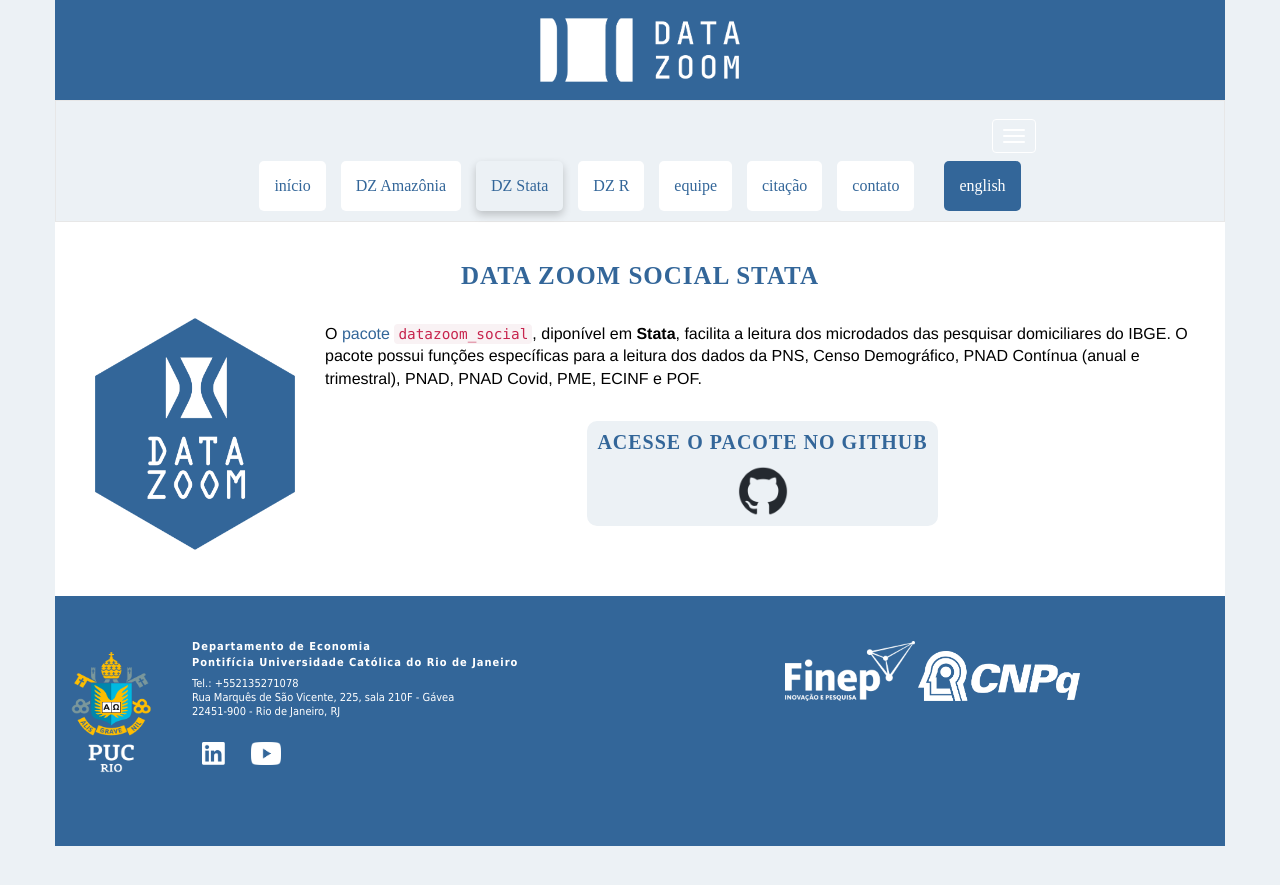
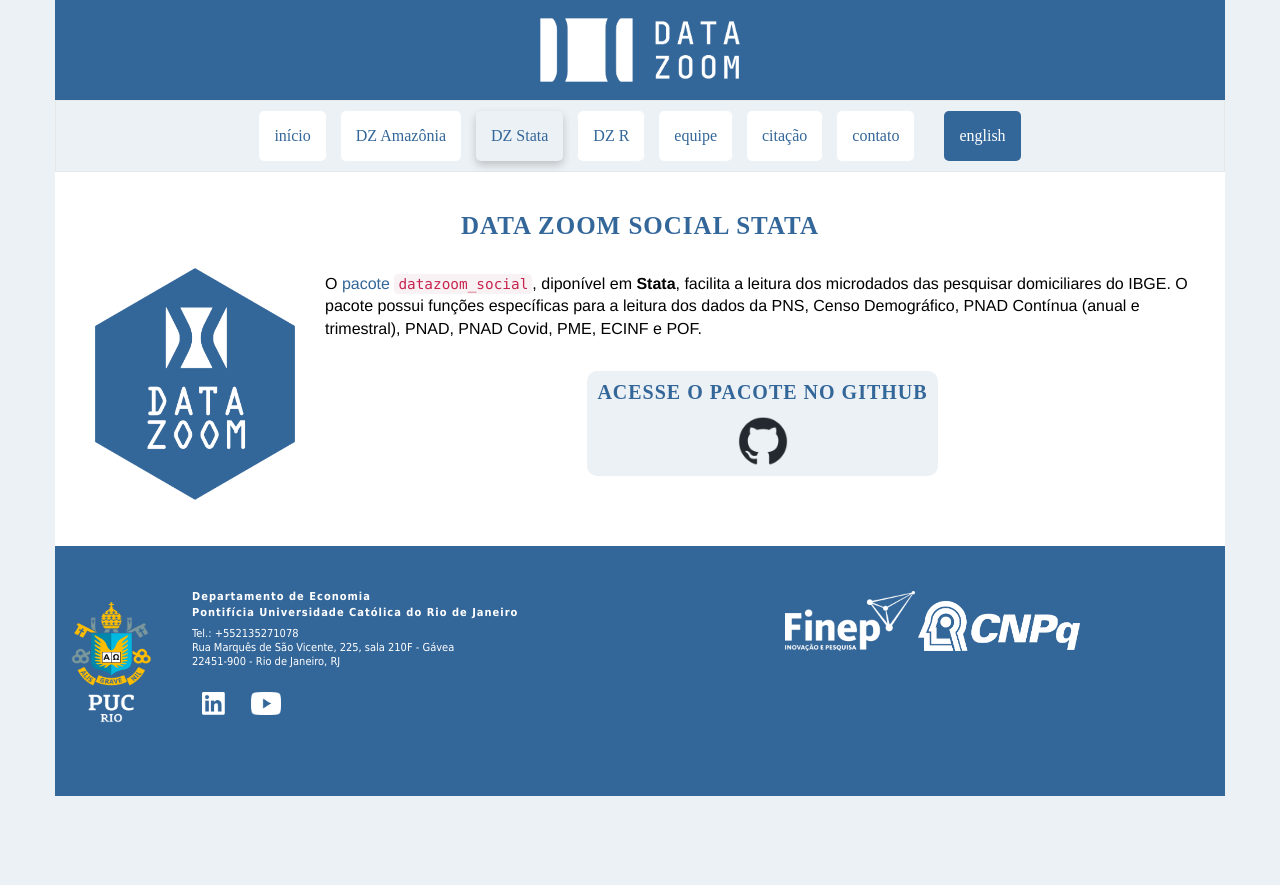
Before and after one commit to datazoompuc/datazoompuc.github.io, a Jekyll site: the page built from pt/dz_stata.md, in a window 1280 px wide. Shown: the top 885 px of the page. Built offline with Jekyll 4.4.1, drawn with Linux system fonts in a browser that asks for light colours; nearby versions of some CDN libraries; some web fonts are replaced.

Commit message:
Update header-pt.html

```diff
--- a/_includes/header-pt.html
+++ b/_includes/header-pt.html
@@ -19,44 +19,50 @@
       color: #ffffff !important;
     }
 
-
-    /* Padrão: NÃO-TOUCH -> menu sempre aberto */
-    .navbar-toggle { display: none !important; }
-    .navbar-collapse.collapse {
-      display: block !important;
-      height: auto !important;
-      padding-bottom: 0;
-      overflow: visible !important;
-    }
-
-    /* Quando detectamos touch (classe no <html>) */
-    .is-touch .navbar-toggle { display: block !important; }
-    .is-touch .navbar-collapse.collapse { display: none; }
-    .is-touch .navbar-collapse.collapse.in { display: block !important; }
-
-    /* Fallback por media query (caso JS esteja off ou o UA reporte touch) */
-    @media (hover: none), (pointer: coarse) {
-      .navbar-toggle { display: block !important; }
-      .navbar-collapse.collapse { display: none; }
-      .navbar-collapse.collapse.in { display: block !important; }
-    }
+    /* Regras simples guiadas por classe no <html> (definida via JS) */
+    html.no-touch .navbar-toggle { display: none !important; }
+    html.no-touch .navbar-collapse { display: block !important; height: auto !important; }
   </style>
 
-  <!-- Detecta touch e marca no <html> (o mais cedo possível) -->
+  <!-- 1) Marca <html> como touch/no-touch -->
   <script>
     (function () {
-      var isTouch = ('ontouchstart' in window) || (navigator.maxTouchPoints || navigator.msMaxTouchPoints);
-      document.documentElement.classList.add(isTouch ? 'is-touch' : 'is-non-touch');
+      var isTouch = ('ontouchstart' in window) || (navigator.maxTouchPoints > 0) || (navigator.msMaxTouchPoints > 0);
+      document.documentElement.classList.add(isTouch ? 'touch' : 'no-touch');
     })();
   </script>
 
-  <!-- Marca o item ativo do menu -->
+  <!-- 2) Abre o menu no desktop e mantém colapsável no touch -->
   <script>
     document.addEventListener('DOMContentLoaded', function () {
+      var toggleBtn = document.querySelector('.navbar-toggle');
+      var collapse  = document.getElementById('bs-example-navbar-collapse-1');
+      var isTouch = document.documentElement.classList.contains('touch');
+
+      if (!collapse) return;
+
+      if (isTouch) {
+        /* Touch: mantém comportamento padrão do Bootstrap */
+        collapse.classList.add('collapse');
+        collapse.classList.remove('in');
+        collapse.style.removeProperty('display');
+        collapse.style.removeProperty('height');
+        if (toggleBtn) toggleBtn.style.removeProperty('display');
+      } else {
+        /* Desktop/Notebook: menu sempre aberto, sem hambúrguer */
+        if (toggleBtn) toggleBtn.style.display = 'none';
+        collapse.classList.add('in');                 // estado "aberto"
+        collapse.classList.add('navbar-collapse');    // garante classe base
+        collapse.classList.add('collapse');           // mantém estilos da navbar
+        collapse.style.display = 'block';
+        collapse.style.height = 'auto';
+      }
+
+      /* Script de ativo robusto */
       function norm(path) {
         if (!path) return '/';
         try { path = new URL(path, window.location.origin).pathname; } catch(_){}
-        path = path.replace(/\/+$/, '/');
+        path = path.replace(/\/+$/, '/');            // 1 barra no final
         if (!path.startsWith('/')) path = '/' + path;
         return path;
       }
@@ -75,7 +81,7 @@
   <nav class="navbar navbar-default" role="navigation">
     <div class="container-fluid">
       <div class="row navbar-header">
-        <!-- O botão só aparece em touch (regras acima) -->
+        <!-- Botão só aparece em touch (controlado por JS/CSS acima) -->
         <button type="button" class="navbar-toggle collapsed"
                 data-toggle="collapse" data-target="#bs-example-navbar-collapse-1">
           <span class="sr-only">Toggle navigation</span>
@@ -96,13 +102,11 @@
           <li><a href="{{ site.baseurl }}/{{ page.lang }}/contato.html" class="menu-item">contato</a></li>
         </ul>
 
-        <!-- Alinha à direita (Bootstrap 3) -->
+        <!-- Direita -->
         <ul class="nav navbar-nav navbar-right">
           <li>
             <a href="{{ site.baseurl }}/en{{ page.url | remove_first: '/pt' }}"
-               class="menu-item menu-item-english">
-              english
-            </a>
+               class="menu-item menu-item-english">english</a>
           </li>
         </ul>
       </div>
```
